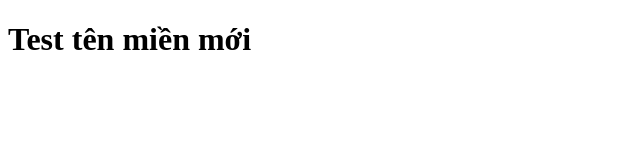
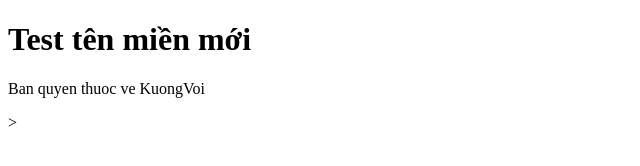
Before and after one commit to makumawari/testdomain, a plain HTML site: page index.html in a window 1280 px wide. Shown: the whole page, without its empty margins (0-640 px from the left). Drawn offline with Linux system fonts and the light colour scheme.

Commit message:
Update index.html

```diff
--- a/index.html
+++ b/index.html
@@ -7,5 +7,6 @@
 </head>
 <body>
     <h1>Test tên miền mới</h1>
+    <p>Ban quyen thuoc ve KuongVoi</p>>
 </body>
 </html>
```
